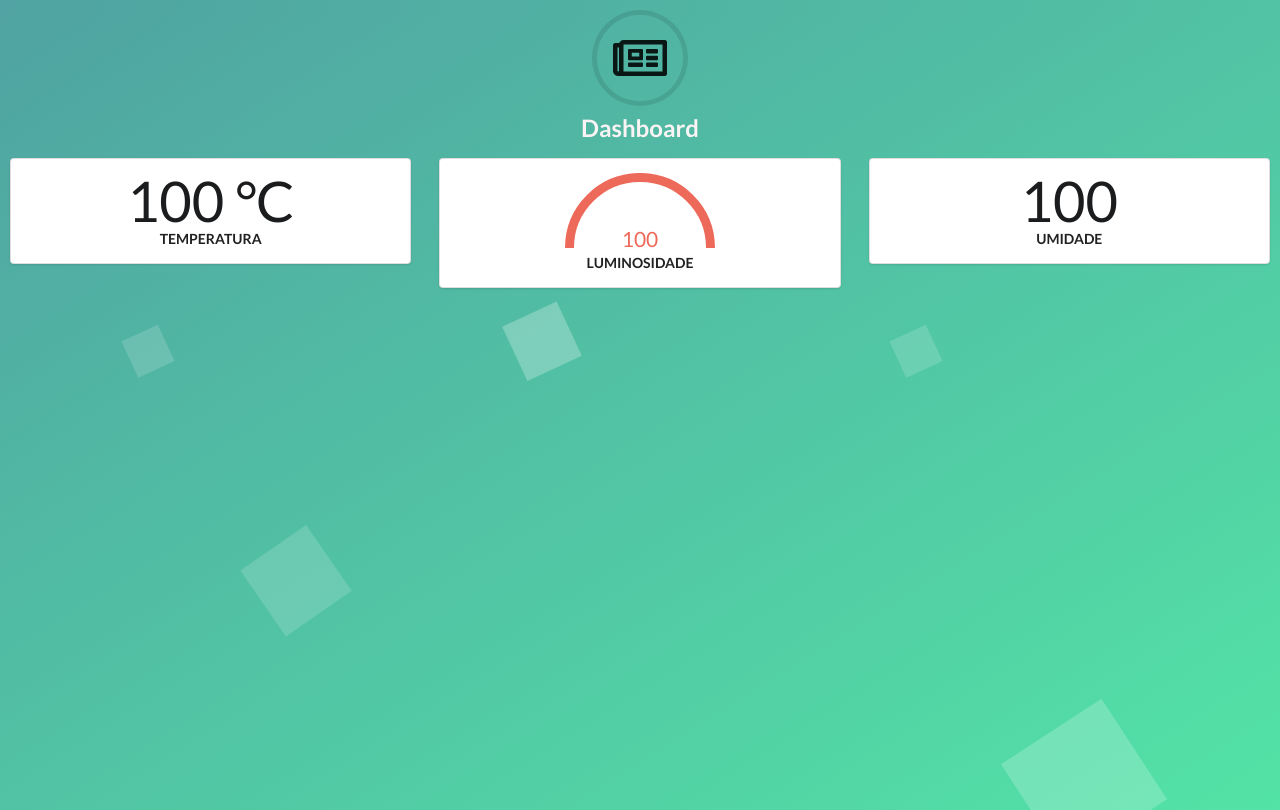
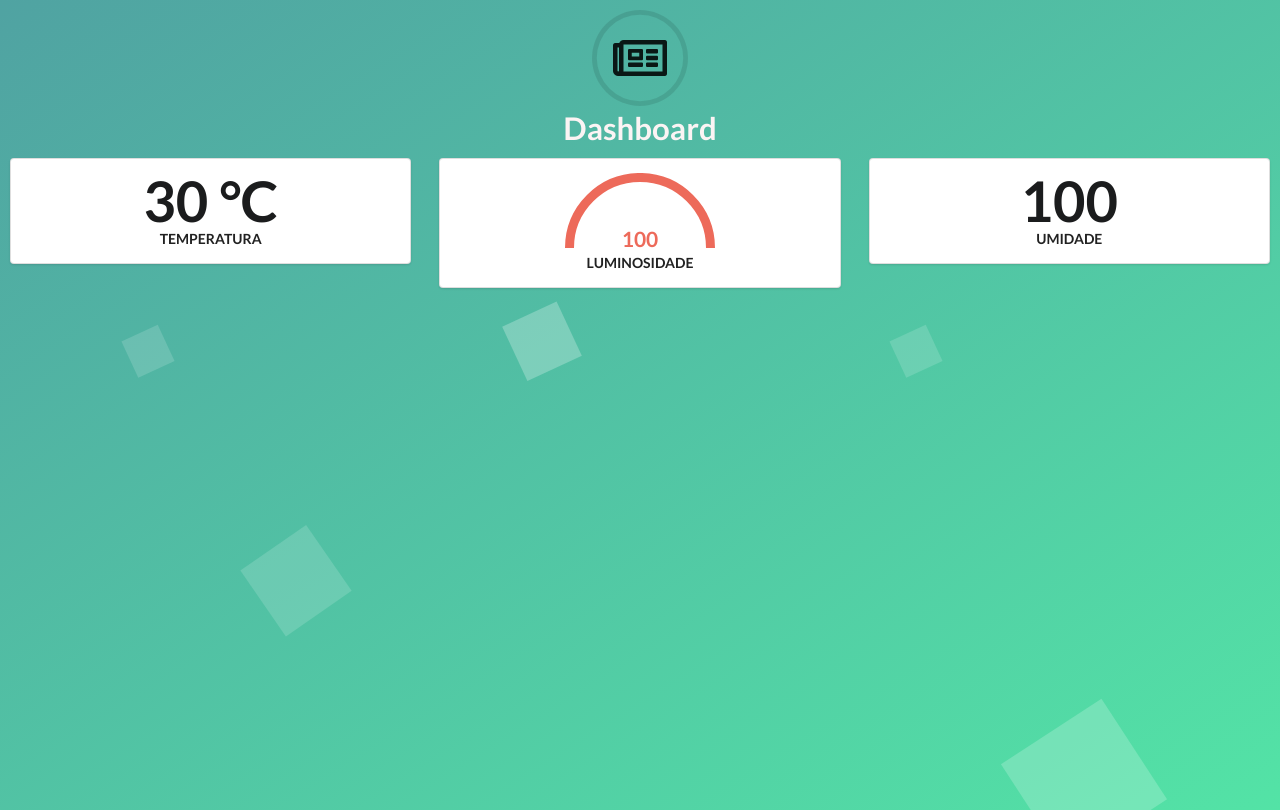
Before and after one commit to joaopinacio/dasboardBroker, a plain HTML site: page index.html in a window 1280 px wide. Drawn offline with nearby package versions, Linux system fonts and the light colour scheme.

Commit message:
Correcoes visuais

```diff
--- a/index.html
+++ b/index.html
@@ -29,7 +29,7 @@
     <div style="margin: 10px;">
         <h2 class="ui center aligned icon header">
             <i class="circular newspaper outline icon"></i>
-            <span style="color: #fbf4f4;">Dashboard</span>
+            <span style="color: #fbf4f4;font-size: 1.3em;">Dashboard</span>
         </h2>
 
         <div class="ui equal width grid">
@@ -37,8 +37,8 @@
                 <div class="ui segment alignAll">
                     <div class="ui statistic">
                         <div class="value">
-                            <span id="tempValue">0</span>
-                            <span> °C</span>
+                            <span class="font-text" id="tempValue">0</span>
+                            <span class="font-text" > °C</span>
                         </div>
                         <div class="label">
                             Temperatura
@@ -61,7 +61,7 @@
             <div class="column">
                 <div class="ui segment alignAll">
                     <div class="ui statistic">
-                        <div class="value" id="umidValue">
+                        <div class="font-text value" id="umidValue">
                             0
                         </div>
                         <div class="label">
--- a/index.js
+++ b/index.js
@@ -13,7 +13,9 @@ $( document ).ready(function() {
           value: '',
           alignToBottom: false
         },
-        from: {color: '#FFEA82'},
+        // from: {color: '#FFEA82'},
+        // to: {color: '#ED6A5A'},
+        from: {color: '#717070'},
         to: {color: '#ED6A5A'},
         // Set default step function for all animate calls
         step: (state, bar) => {
@@ -30,14 +32,14 @@ $( document ).ready(function() {
     });
     bar.text.style.fontFamily = '"Lato", Helvetica Neue, Arial, Helvetica, sans-serif';
     bar.text.style.fontSize = '1.5rem';
-    bar.text.style.fontWeight = '400';
+    bar.text.style.fontWeight = '1000';
     bar.text.style.color = '#1b1c1d';
 
     bar.animate(1.0);  // Number from 0.0 to 1.0
 
     $('#tempValue').countTo({
         from: +$('#tempValue').html(),
-        to: 100,
+        to: 30,
         speed: 2000,
         refreshInterval: 60,
         onComplete: function(value) {
--- a/style.css
+++ b/style.css
@@ -2,6 +2,12 @@ body{
     background: #50a3a2;
     background: -webkit-linear-gradient(top left, #50a3a2 0%, #53e3a6 100%);
     background: linear-gradient(to bottom right, #50a3a2 0%, #53e3a6 100%);
+    overflow-y: hidden;
+}
+
+.font-text{
+  font-family: Lato,'Helvetica Neue',Arial,Helvetica,sans-serif !important;
+  font-weight: 1000 !important;
 }
 
 .alignAll{
```
